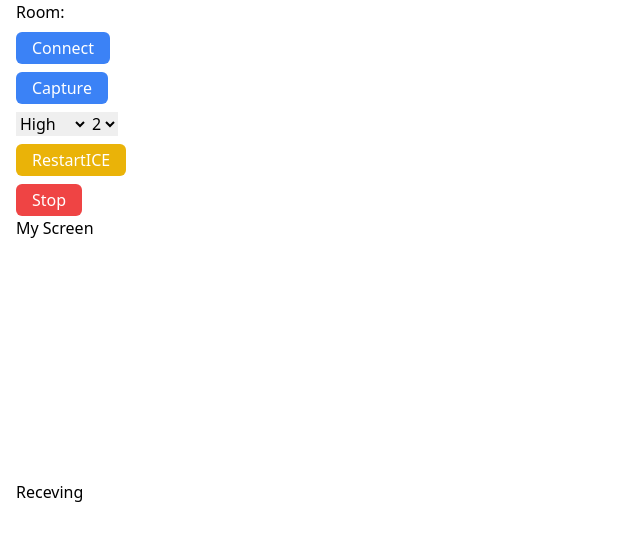
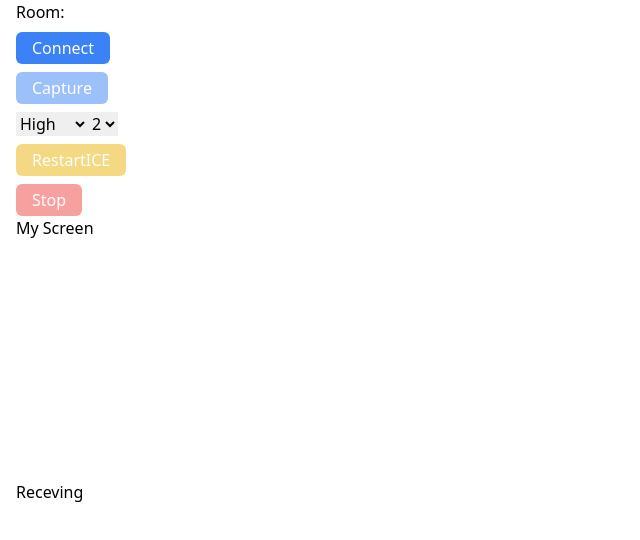
Before and after one commit to h3poteto/livecamera, a Next.js app in the folder frontend/: page /room in a window 1280 px wide. Shown: the top 540 px of the page, without its empty margins (0-640 px from the left). Built offline with nearby package versions, Linux system fonts and the light colour scheme.

Commit message:
Fix disabled button design

```diff
--- a/frontend/src/pages/room.tsx
+++ b/frontend/src/pages/room.tsx
@@ -296,7 +296,7 @@ export default function Room() {
           id="connect"
           onClick={connect}
           disabled={connected}
-          className="bg-blue-500 text-white px-4 py-1 rounded-md hover:bg-blue-600"
+          className="bg-blue-500 text-white px-4 py-1 rounded-md hover:bg-blue-600 disabled:opacity-50 disabled:hover:bg-blue-500"
         >
           Connect
         </button>
@@ -306,7 +306,7 @@ export default function Room() {
           id="capture"
           onClick={capture}
           disabled={localVideo !== undefined || !connected}
-          className="bg-blue-500 text-white px-4 py-1 rounded-md hover:bg-blue-600"
+          className="bg-blue-500 text-white px-4 py-1 rounded-md hover:bg-blue-600 disabled:opacity-50 disabled:hover:bg-blue-500"
         >
           Capture
         </button>
@@ -327,7 +327,8 @@ export default function Room() {
         <button
           id="restart"
           onClick={restart}
-          className="bg-yellow-500 text-white px-4 py-1 rounded-md hover:bg-yellow-600"
+          disabled={!connected}
+          className="bg-yellow-500 text-white px-4 py-1 rounded-md hover:bg-yellow-600 disabled:opacity-50 disabled:hover:bg-yellow-500"
         >
           RestartICE
         </button>
@@ -337,7 +338,7 @@ export default function Room() {
           id="stop"
           onClick={stop}
           disabled={!connected}
-          className="bg-red-500 text-white px-4 py-1 rounded-md hover:bg-red-600"
+          className="bg-red-500 text-white px-4 py-1 rounded-md hover:bg-red-600 disabled:opacity-50 disabled:hover:bg-red-500"
         >
           Stop
         </button>
```
